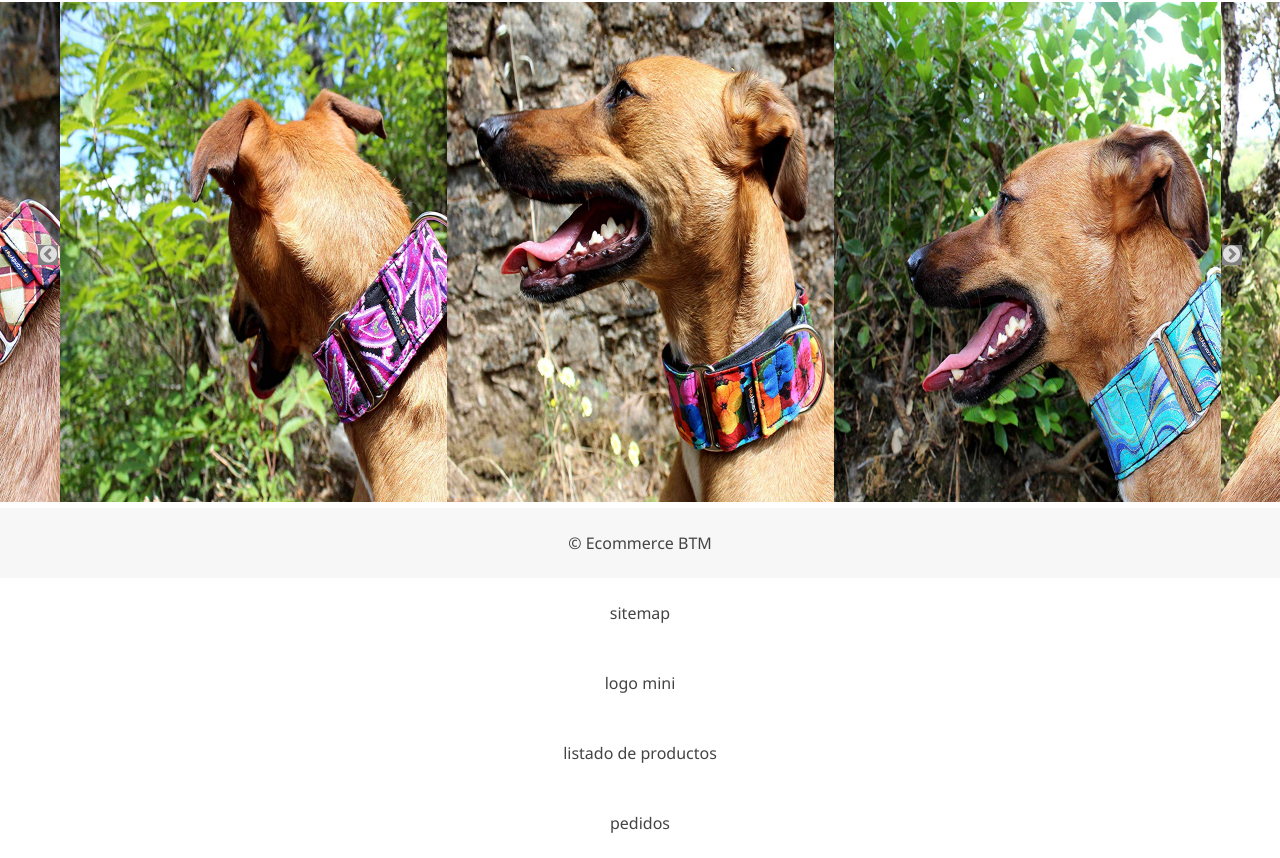
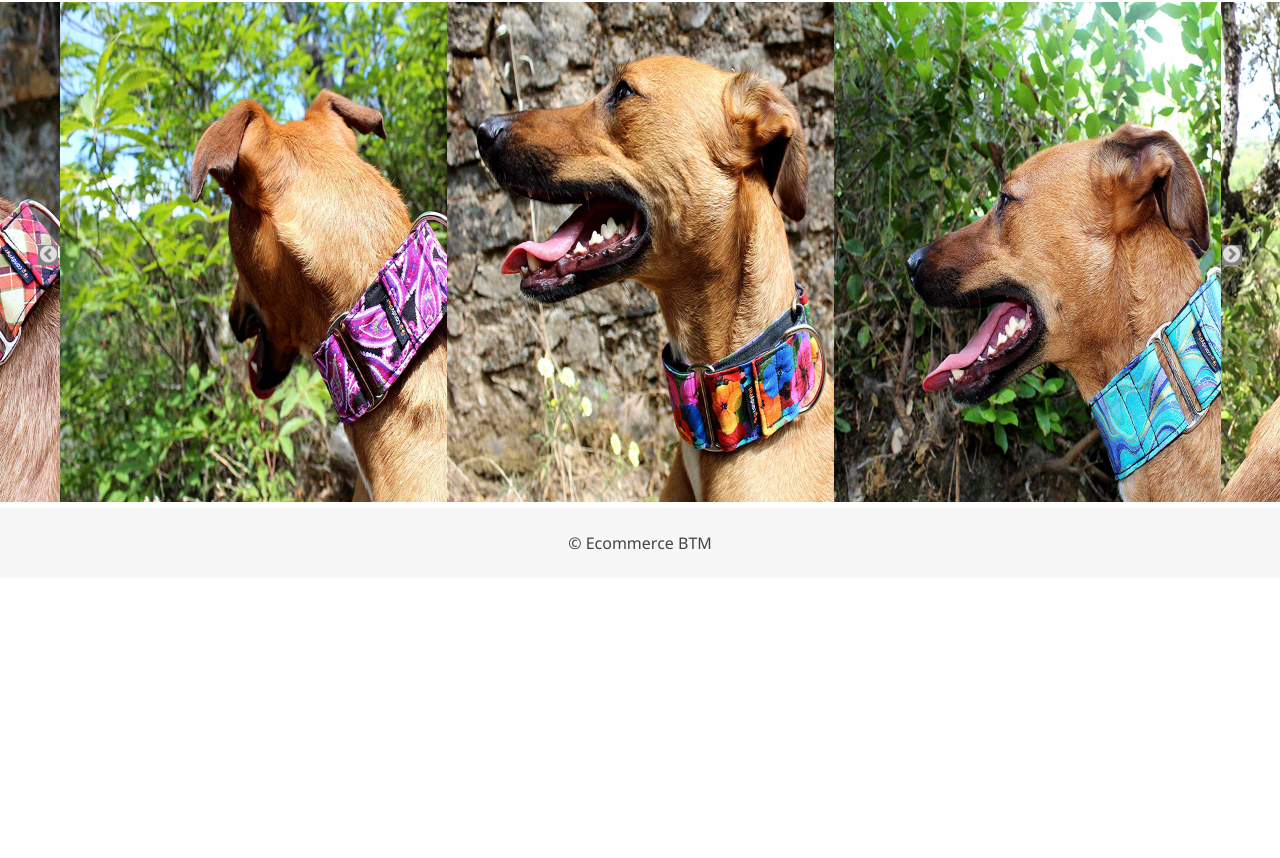
Before and after one commit to azaelsanchez/btm_ecommerce_front, a React (Create React App) app: page / in a window 1280 px wide. Shown: the part 888-1746 px from the top of the page. After the commit the page ends 1466 px from the top, so only its background shows below. Built offline with nearby package versions, Linux system fonts and the light colour scheme.

Commit message:
Modificando el footer

```diff
--- a/src/components/Footer.jsx
+++ b/src/components/Footer.jsx
@@ -7,10 +7,7 @@ const Footer = () => {
                 <p>
                     &copy; Ecommerce BTM
                 </p>
-                <p>sitemap</p>
-                <p>logo mini</p>
-                <p>listado de productos</p>
-                <p>pedidos</p>
+
             </div>
         </footer>
     );
```
